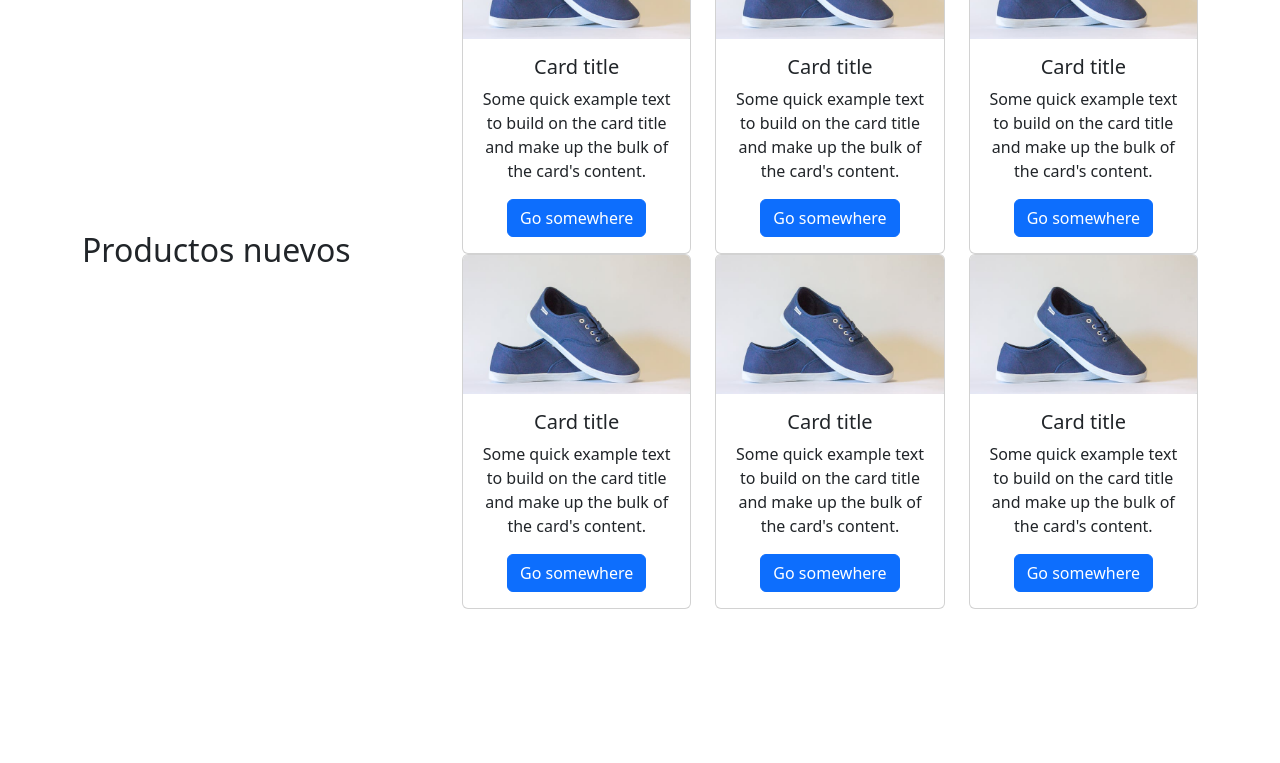
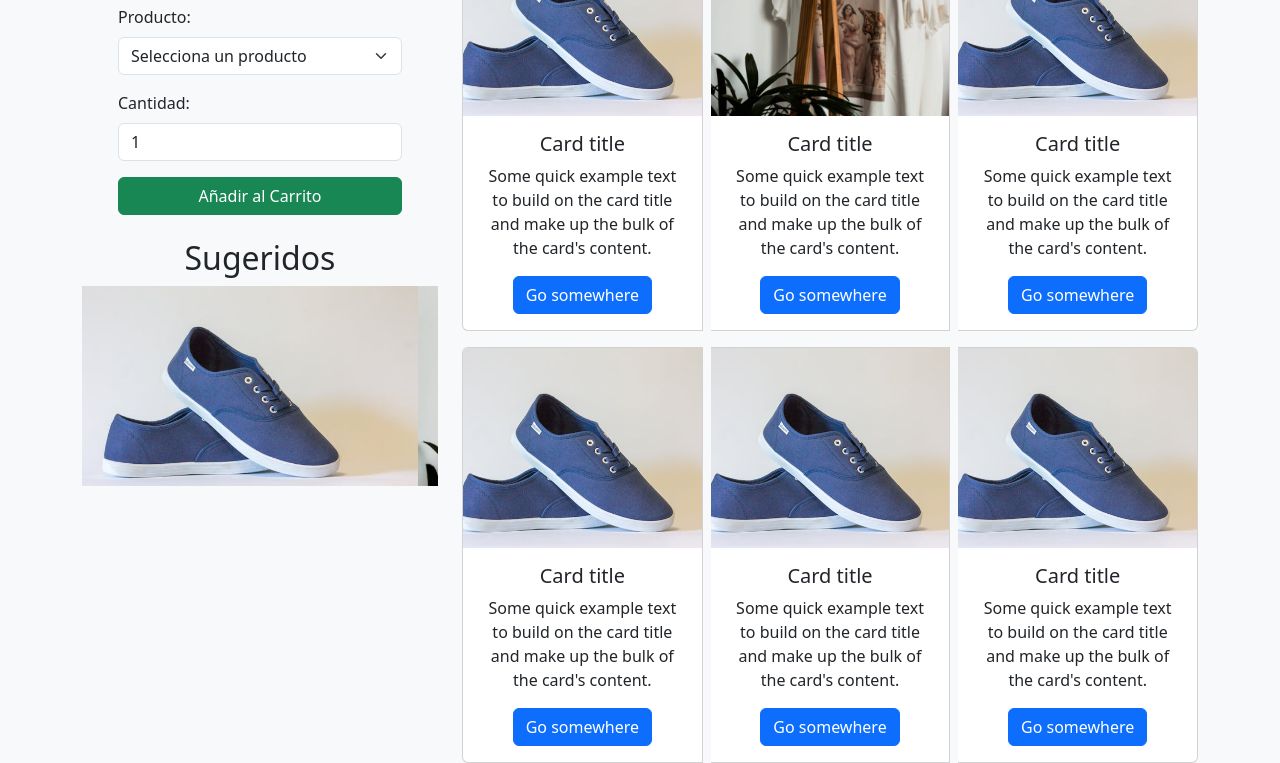
Before and after one commit to jujimenezd/tienda-interactiva, a plain HTML site: page index.html in a window 1280 px wide. Shown: the part 623-1386 px from the top of the page. Before the commit the page ends 1232 px from the top, so only its background shows below. Drawn offline with nearby package versions, Linux system fonts and the light colour scheme; a script that the page names is missing.

Commit message:
including form, suggested section and perfoming products section

```diff
--- a/css/styles.css
+++ b/css/styles.css
@@ -1,4 +1,10 @@
-/**/
+/*Nav bar*/
+.navbar-collapse {
+  justify-content: end;
+  padding: 0.5rem;
+}
+
+/*Hero Section*/
 .section-hero {
   background-image: url("../img/hero.jpg");
   background-size: cover;
@@ -8,10 +14,34 @@
   height: 450px;
   position: relative;
 }
-
+/*Overlay*/
 .container-hero {
   position: absolute;
   background-color: rgba(0, 0, 0, 0.555);
   width: 100%;
   height: 100%;
 }
+
+/* Estilos para mantener las imágenes del mismo tamaño */
+.card-img-container {
+  height: 200px;
+  overflow: hidden;
+}
+
+.card-img-container img {
+  width: 100%;
+  height: 100%;
+  object-fit: cover;
+}
+
+/* Estilo para el carrusel */
+.carousel-item {
+  height: 200px;
+  overflow: hidden;
+}
+
+.carousel-item img {
+  width: 100%;
+  height: 100%;
+  object-fit: cover;
+}
--- a/index.html
+++ b/index.html
@@ -5,6 +5,7 @@
     <meta name="viewport" content="width=device-width, initial-scale=1.0" />
     <title>Tienda Interactiva</title>
     <link rel="stylesheet" href="css/styles.css" />
+    <link rel="preload" href="css/styles.css" as="style" />
     <link
       href="https://cdn.jsdelivr.net/npm/bootstrap@5.3.5/dist/css/bootstrap.min.css"
       rel="stylesheet"
@@ -14,7 +15,7 @@
   </head>
   <body>
     <header>
-      <nav class="navbar navbar-expand-lg bg-body-tertiary">
+      <nav class="navbar navbar-expand-md bg-body-tertiary">
         <div class="container-fluid">
           <a class="navbar-brand" href="#">Online Store</a>
           <button
@@ -29,7 +30,9 @@
             <span class="navbar-toggler-icon"></span>
           </button>
           <div class="collapse navbar-collapse" id="navbarNav">
-            <ul class="navbar-nav">
+            <ul
+              class="navbar-nav d-flex justify-content-center align-items-center"
+            >
               <li class="nav-item">
                 <a class="nav-link active" aria-current="page" href="#">Home</a>
               </li>
@@ -66,25 +69,110 @@
       </div>
     </section>
 
-    <main class="mt-3">
-      <!-- Contenedor principal -->
+    <main class="mt-3 bg-light">
+      <!-- Contenedor principal productos -->
       <div class="container">
         <div class="row text-center">
-          <div class="col-4 d-flex justify-content-start align-items-center">
+          <div class="col-md-12 col-lg-4 mb-3">
+            <div class="row">
               <h2>Productos nuevos</h2>
             </div>
 
-          <!-- Columna con los productos -->
-          <div class="col-8">
+            <!-- Fila con el formulario -->
             <div class="row">
-              <div class="col-4">
-                <div class="card-group">
+              <div class="col-12">
+                <div class="container">
+                  <form action="" class="">
+                    <fieldset>
+                      <legend>Seleccionar un producto</legend>
+                      <div class="container d-flex flex-column gap-3">
+                        <div class="container text-start">
+                          <label for="search" class="form-label"
+                            >Producto:</label
+                          >
+                          <select name="search" id="search" class="form-select">
+                            <option value="">Selecciona un producto</option>
+                            <option value="1">Producto 1</option>
+                            <option value="2">Producto 2</option>
+                            <option value="3">Producto 3</option>
+                            <option value="4">Producto 4</option>
+                          </select>
+                        </div>
+                        <div class="container text-start">
+                          <label for="quantity" class="form-label"
+                            >Cantidad:</label
+                          >
+                          <input
+                            type="number"
+                            name="quantity"
+                            id="quantity"
+                            class="form-control"
+                            min="1"
+                            value="1"
+                            required
+                          />
+                        </div>
+                        <div class="container d-grid gap-2">
+                          <button type="submit" class="btn btn-success">
+                            Añadir al Carrito
+                          </button>
+                        </div>
+                      </div>
+                    </fieldset>
+                  </form>
+                </div>
+              </div>
+            </div>
+            <!-- Cierre de la fila con el formulario -->
+            <div class="row mt-4">
+              <h2>Sugeridos</h2>
+              <div class="col-12">
+                <div
+                  id="carouselExampleSlidesOnly"
+                  class="carousel slide"
+                  data-bs-ride="carousel"
+                >
+                  <div class="carousel-inner">
+                    <div class="carousel-item active">
+                      <img
+                        src="img/product_1.jpg"
+                        class="d-block w-100"
+                        alt="img/product_1.jpg"
+                      />
+                    </div>
+                    <div class="carousel-item">
+                      <img
+                        src="img/product_2.jpg"
+                        class="d-block w-100"
+                        alt="img/product_1.jpg"
+                      />
+                    </div>
+                    <div class="carousel-item">
+                      <img
+                        src="img/product_1.jpg"
+                        class="d-block w-100"
+                        alt="img/product_1.jpg"
+                      />
+                    </div>
+                  </div>
+                </div>
+              </div>
+            </div>
+          </div>
+
+          <!-- Columna con productos -->
+          <div class="col-md-12 col-lg-8">
+            <div class="row mb-3">
+              <div class="col">
+                <div class="card-group gap-2">
                   <div class="card" style="width: 18rem">
+                    <div class="card-img-container">
                       <img
                         src="img/product_1.jpg"
                         class="card-img-top"
                         alt="img/product_1.jpg"
                       />
+                    </div>
                     <div class="card-body">
                       <h5 class="card-title">Card title</h5>
                       <p class="card-text">
@@ -94,17 +182,15 @@
                       <a href="#" class="btn btn-primary">Go somewhere</a>
                     </div>
                   </div>
-                </div>
-              </div>
 
-              <div class="col-4">
-                <div class="card-group">
                   <div class="card" style="width: 18rem">
+                    <div class="card-img-container">
                       <img
-                      src="img/product_1.jpg"
+                        src="img/product_2.jpg"
                         class="card-img-top"
                         alt="img/product_1.jpg"
                       />
+                    </div>
                     <div class="card-body">
                       <h5 class="card-title">Card title</h5>
                       <p class="card-text">
@@ -114,77 +200,15 @@
                       <a href="#" class="btn btn-primary">Go somewhere</a>
                     </div>
                   </div>
-                </div>
-              </div>
 
-              <div class="col-4">
-                <div class="card-group">
                   <div class="card" style="width: 18rem">
+                    <div class="card-img-container">
                       <img
                         src="img/product_1.jpg"
                         class="card-img-top"
                         alt="img/product_1.jpg"
                       />
-                    <div class="card-body">
-                      <h5 class="card-title">Card title</h5>
-                      <p class="card-text">
-                        Some quick example text to build on the card title and
-                        make up the bulk of the card's content.
-                      </p>
-                      <a href="#" class="btn btn-primary">Go somewhere</a>
                     </div>
-                  </div>
-                </div>
-              </div>
-
-              <div class="col-4">
-                <div class="card-group">
-                  <div class="card" style="width: 18rem">
-                    <img
-                      src="img/product_1.jpg"
-                      class="card-img-top"
-                      alt="img/product_1.jpg"
-                    />
-                    <div class="card-body">
-                      <h5 class="card-title">Card title</h5>
-                      <p class="card-text">
-                        Some quick example text to build on the card title and
-                        make up the bulk of the card's content.
-                      </p>
-                      <a href="#" class="btn btn-primary">Go somewhere</a>
-                    </div>
-                  </div>
-                </div>
-              </div>
-
-              <div class="col-4">
-                <div class="card-group">
-                  <div class="card" style="width: 18rem">
-                    <img
-                      src="img/product_1.jpg"
-                      class="card-img-top"
-                      alt="img/product_1.jpg"
-                    />
-                    <div class="card-body">
-                      <h5 class="card-title">Card title</h5>
-                      <p class="card-text">
-                        Some quick example text to build on the card title and
-                        make up the bulk of the card's content.
-                      </p>
-                      <a href="#" class="btn btn-primary">Go somewhere</a>
-                    </div>
-                  </div>
-                </div>
-              </div>
-
-              <div class="col-4">
-                <div class="card-group">
-                  <div class="card" style="width: 18rem">
-                    <img
-                      src="img/product_1.jpg"
-                      class="card-img-top"
-                      alt="img/product_1.jpg"
-                    />
                     <div class="card-body">
                       <h5 class="card-title">Card title</h5>
                       <p class="card-text">
@@ -197,11 +221,74 @@
                 </div>
               </div>
             </div>
+            <!-- Cierre del row con los 3 primeros productos -->
+
+            <div class="row">
+              <div class="col">
+                <div class="card-group gap-2">
+                  <div class="card" style="width: 18rem">
+                    <div class="card-img-container">
+                      <img
+                        src="img/product_1.jpg"
+                        class="card-img-top"
+                        alt="img/product_1.jpg"
+                      />
                     </div>
-          <!-- Cierre de la columna con los productos -->
+                    <div class="card-body">
+                      <h5 class="card-title">Card title</h5>
+                      <p class="card-text">
+                        Some quick example text to build on the card title and
+                        make up the bulk of the card's content.
+                      </p>
+                      <a href="#" class="btn btn-primary">Go somewhere</a>
+                    </div>
+                  </div>
+
+                  <div class="card" style="width: 18rem">
+                    <div class="card-img-container">
+                      <img
+                        src="img/product_1.jpg"
+                        class="card-img-top"
+                        alt="img/product_1.jpg"
+                      />
+                    </div>
+                    <div class="card-body">
+                      <h5 class="card-title">Card title</h5>
+                      <p class="card-text">
+                        Some quick example text to build on the card title and
+                        make up the bulk of the card's content.
+                      </p>
+                      <a href="#" class="btn btn-primary">Go somewhere</a>
+                    </div>
+                  </div>
+
+                  <div class="card" style="width: 18rem">
+                    <div class="card-img-container">
+                      <img
+                        src="img/product_1.jpg"
+                        class="card-img-top"
+                        alt="img/product_1.jpg"
+                      />
+                    </div>
+                    <div class="card-body">
+                      <h5 class="card-title">Card title</h5>
+                      <p class="card-text">
+                        Some quick example text to build on the card title and
+                        make up the bulk of the card's content.
+                      </p>
+                      <a href="#" class="btn btn-primary">Go somewhere</a>
+                    </div>
+                  </div>
+                </div>
+              </div>
+            </div>
+            <!-- Cierre del row con 3 productos -->
+          </div>
+          <!-- Cierre columna productos -->
+        </div>
+        <!--Cierre Row productos-->
       </div>
       <!-- Cierre del contenedor principal -->
-      </div>
     </main>
 
     <script
```
Also changed, not shown: app.js (added), img/product_2.jpg (added). Lines whose indentation alone changed are shown as unchanged.
